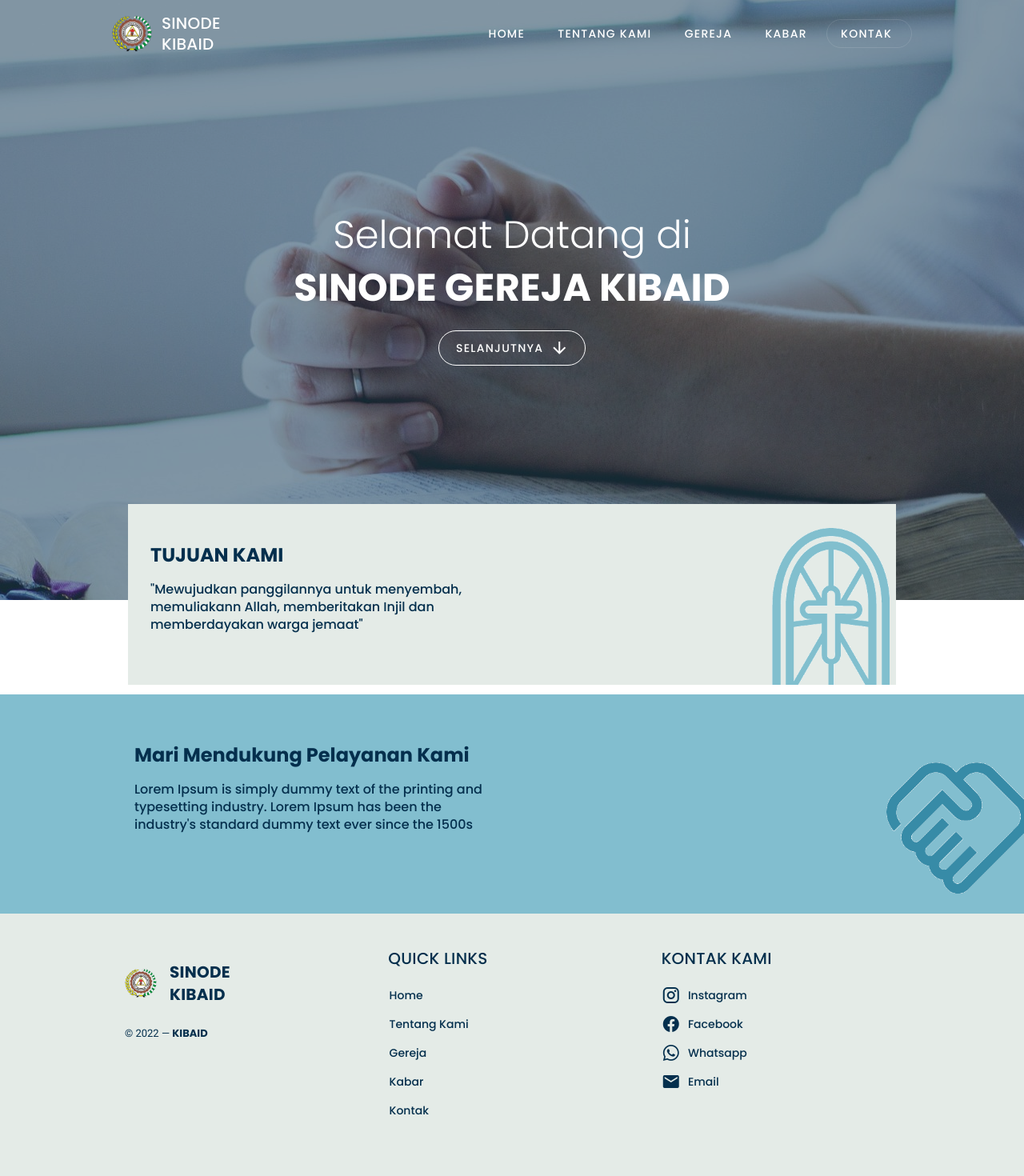
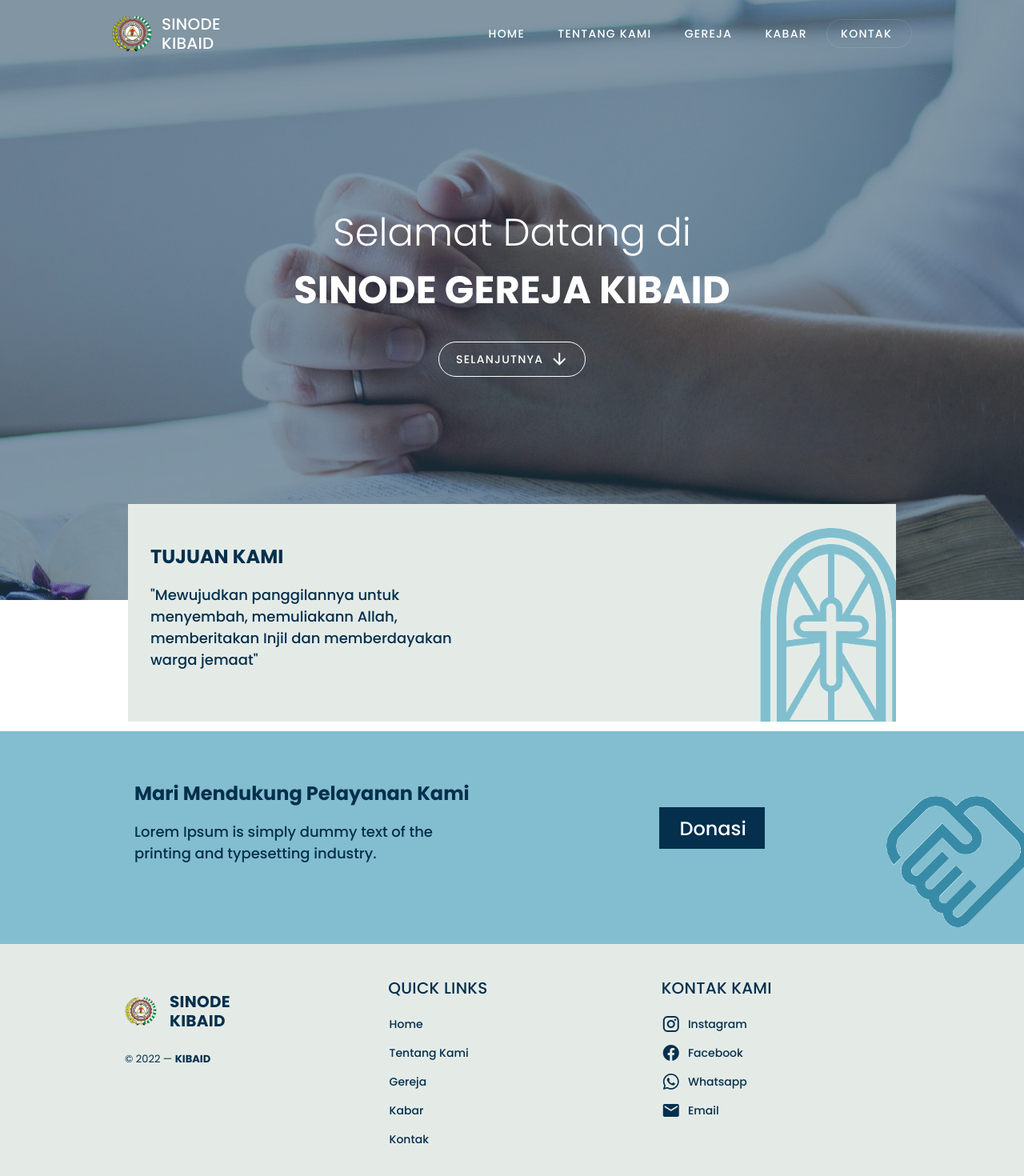
Before and after one commit to obedewardhana/KIBAID-2022, a Vue app: page / in a window 1280 px wide. Shown: the top 1470 px of the page at 80% size. Built offline with nearby package versions, Linux system fonts and the light colour scheme.

Commit message:
add Dialog Donasi

```diff
--- a/src/App.vue
+++ b/src/App.vue
@@ -15,6 +15,7 @@
 
 <script>
 import '@/assets/scss/style.scss';
+import '@/assets/scss/responsive.scss';
 import Vue from "vue";
 import NavigationComp from "./components/Navigation";
 import FooterComp from "./components/Footer";
--- /dev/null
+++ b/src/assets/scss/responsive.scss
@@ -0,0 +1,12 @@
+/*
+Responsive
+*/
+
+@media screen and (max-width: 768px) {
+    .v-application {
+        .action-box {
+            justify-content:flex-start;
+        }
+    }
+
+}
--- a/src/assets/scss/style.scss
+++ b/src/assets/scss/style.scss
@@ -23,9 +23,10 @@
         font-family: 'Poppins',sans-serif!important;
         letter-spacing: normal;
         word-break: break-word;
+        line-height:1.5;
     }
     p{
-        font-size:16px;
+        font-size:18px;
         font-weight:500;
     }
     .text-small {
@@ -36,6 +37,25 @@
     }
     .container {
         max-width:1024px;
+    }
+    .btn-default {
+        font-size:1.5rem;
+        letter-spacing:unset;
+        border-radius:0;
+    }
+    .action-box {
+        display:flex;
+        flex-direction:row;
+        flex-wrap:wrap;
+        justify-content:center;
+        align-items:center;
+        height:100%;
+        padding:12px;
+    }
+    .v-list {
+        .v-list-item{
+            font-family:'Poppins',sans-serif;
+        }
     }
 }
 
--- /dev/null
+++ b/src/components/Donate.vue
@@ -0,0 +1,60 @@
+<template>
+    <div>
+        <v-row justify="space-around">
+            <v-col cols="auto">
+                <v-dialog v-model="show"  max-width="600">
+                    <v-card>
+                        <v-card-title class="text-h5 font-weight-bold primary--text text-capitalize"
+                            style="z-index:2;position:relative;">
+                            Berikan Donasi Anda melalui :
+                        </v-card-title>
+                        <v-card-text class="primary--text" style="z-index:2;position:relative;">
+                            <v-list-item two-line>
+                                <v-list-item-content>
+                                    <v-list-item-title>BCA</v-list-item-title>
+                                    <v-list-item-subtitle>0123456677</v-list-item-subtitle>
+                                </v-list-item-content>
+                                <v-list-item-content>
+                                    <v-list-item-title>BNI</v-list-item-title>
+                                    <v-list-item-subtitle>0123456677</v-list-item-subtitle>
+                                </v-list-item-content>
+                                <v-list-item-content>
+                                    <v-list-item-title>Mandiri</v-list-item-title>
+                                    <v-list-item-subtitle>0123456677</v-list-item-subtitle>
+                                </v-list-item-content>
+                            </v-list-item>
+                        </v-card-text>
+                    </v-card>
+                </v-dialog>
+            </v-col>
+        </v-row>
+    </div>
+</template>
+
+<script>
+export default {
+    name: "DonationComp",
+    props: {
+        value: Boolean
+    },
+
+    data: () => ({
+        isBusy: false,
+    }),
+
+    computed: {
+        show: {
+            get() {
+                return this.value
+            },
+            set(value) {
+                this.$emit('input', value)
+            }
+        },
+    },
+
+    methods: {
+    }
+}
+
+</script>
--- a/src/components/DonationSection.vue
+++ b/src/components/DonationSection.vue
@@ -11,9 +11,16 @@
                   Mari Mendukung Pelayanan Kami
                 </v-card-title>
                 <v-card-text class="primary--text" style="z-index:2;position:relative;">
-                  <p>Lorem Ipsum is simply dummy text of the printing and typesetting industry.
-                    Lorem Ipsum has been the industry's standard dummy text ever since the 1500s</p>
+                  <p>Lorem Ipsum is simply dummy text of the printing and typesetting industry.</p>
                 </v-card-text>
+              </v-col>
+              <v-col cols="12" sm="4" md="6" xl="6">
+                <div class="action-box">
+                  <v-btn x-large depressed color="primary" class="text-capitalize btn-default" dark
+                    @click.stop="showDonate = true"> Donasi
+                    <DonationComp v-model="showDonate" />
+                  </v-btn>
+                </div>
               </v-col>
             </v-row>
           </v-card>
@@ -29,8 +36,11 @@
 <script>
 export default {
   name: "DonationSectionComp",
+  components: {
+    DonationComp: () => import("./Donate.vue")
+  },
   data: () => ({
-
+    showDonate: false
   }),
 };
 </script>
--- a/src/components/Footer.vue
+++ b/src/components/Footer.vue
@@ -8,10 +8,8 @@
               <v-list-item-avatar>
                 <img src="@/assets/img/logo-kibaid.png" alt="Logo" />
               </v-list-item-avatar>
-              <v-list-item-content class="d-block" style="flex:unset!important">
-                <v-list-item-title class="title text-uppercase primary--text font-weight-bold">Sinode
-                </v-list-item-title>
-                <v-list-item-title class="title text-uppercase primary--text font-weight-bold">Kibaid
+              <v-list-item-content class="d-block" style="flex:unset!important;">
+                <v-list-item-title class="title text-uppercase primary--text font-weight-bold my-0" style="line-height:1.2">Sinode <br> Kibaid
                 </v-list-item-title>
               </v-list-item-content>
             </v-list-item>
--- a/src/components/HomeSection.vue
+++ b/src/components/HomeSection.vue
@@ -6,7 +6,7 @@
           <v-col cols="12" md="12" xl="12">
             <v-row align="center" justify="center">
               <v-col cols="12" md="12" xl="12">
-                <h1 class="text-h5 text-md-h3 text-xl-h2 font-weight-light mb-4 text-center">Selamat Datang di</h1>
+                <h1 class="text-h5 text-md-h3 text-xl-h2 font-weight-light text-center">Selamat Datang di</h1>
                 <h1 class="text-h5 text-md-h3 text-xl-h2 font-weight-bold text-center">
                   SINODE GEREJA KIBAID
                 </h1>
--- a/src/components/Navigation.vue
+++ b/src/components/Navigation.vue
@@ -36,10 +36,10 @@
         <v-row>
           <v-col cols="12">
             <div class="d-flex align-center">
-              <v-toolbar-title class="d-flex">
+              <v-toolbar-title class="d-flex align-center">
                 <v-img src="@/assets/img/logo-kibaid.png" max-width="50px" width="100%" height="100%"
                   object-fit="contain" class="my-auto mr-3" />
-                <h1 class="title text-uppercase">Sinode <br /> Kibaid</h1>
+                <h1 class="title text-uppercase" style="line-height:1.2">Sinode <br>Kibaid</h1>
               </v-toolbar-title>
               <v-spacer />
               <v-app-bar-nav-icon @click.stop="drawer = !drawer" class="mr-4" v-if="isXs" />
```
